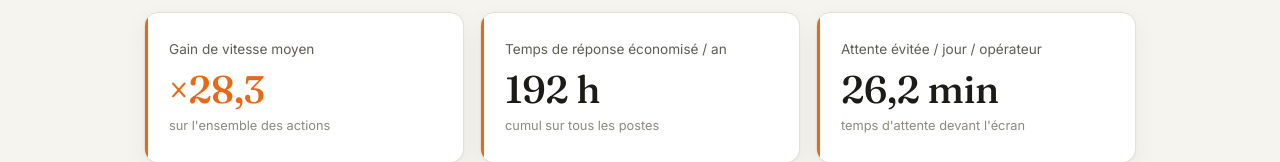
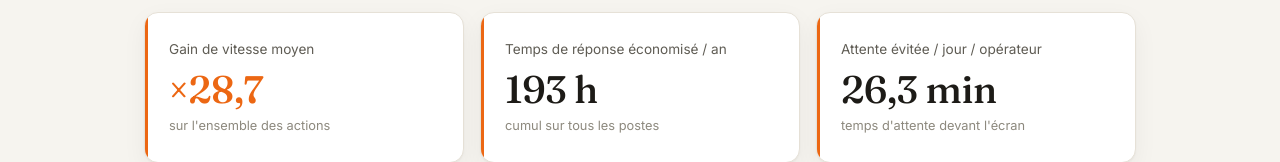
Before and after one commit to aronaNg/metrics, a plain HTML site: page index.html in a window 1280 px wide. Shown: the part 472-634 px from the top of the page. Drawn offline with nearby package versions, Linux system fonts and the light colour scheme.

Commit message:
update metrics

```diff
--- a/index.html
+++ b/index.html
@@ -231,13 +231,13 @@
     {name:"Etalonnage",   old:11350, neo:140}, //Fait
     {name:"Test pièces types",         old:6360, neo:130},
     {name:"Saisie production",       old:7020, neo:600}, //Fait
-    {name:"Passage Nok",         old:5980, neo:700},
+    {name:"Passage Nok",         old:5980, neo:520},
     {name:"Analyse rébuts 1",         old:6210, neo:200},
     {name:"RAZ",         old:6810, neo:460},
     {name:"Analyse rébuts RAZ",         old:6350, neo:200},
     {name:"Analyse 1er tri",         old:6220, neo:200},
     {name:"Fin de lot",              old:9720, neo:330}, //Fait
-    {name:"Livraison partielle",         old:16700, neo:800},
+    {name:"Livraison partielle",         old:16700, neo:730},
 
   ];
   // ====================================================================
```
